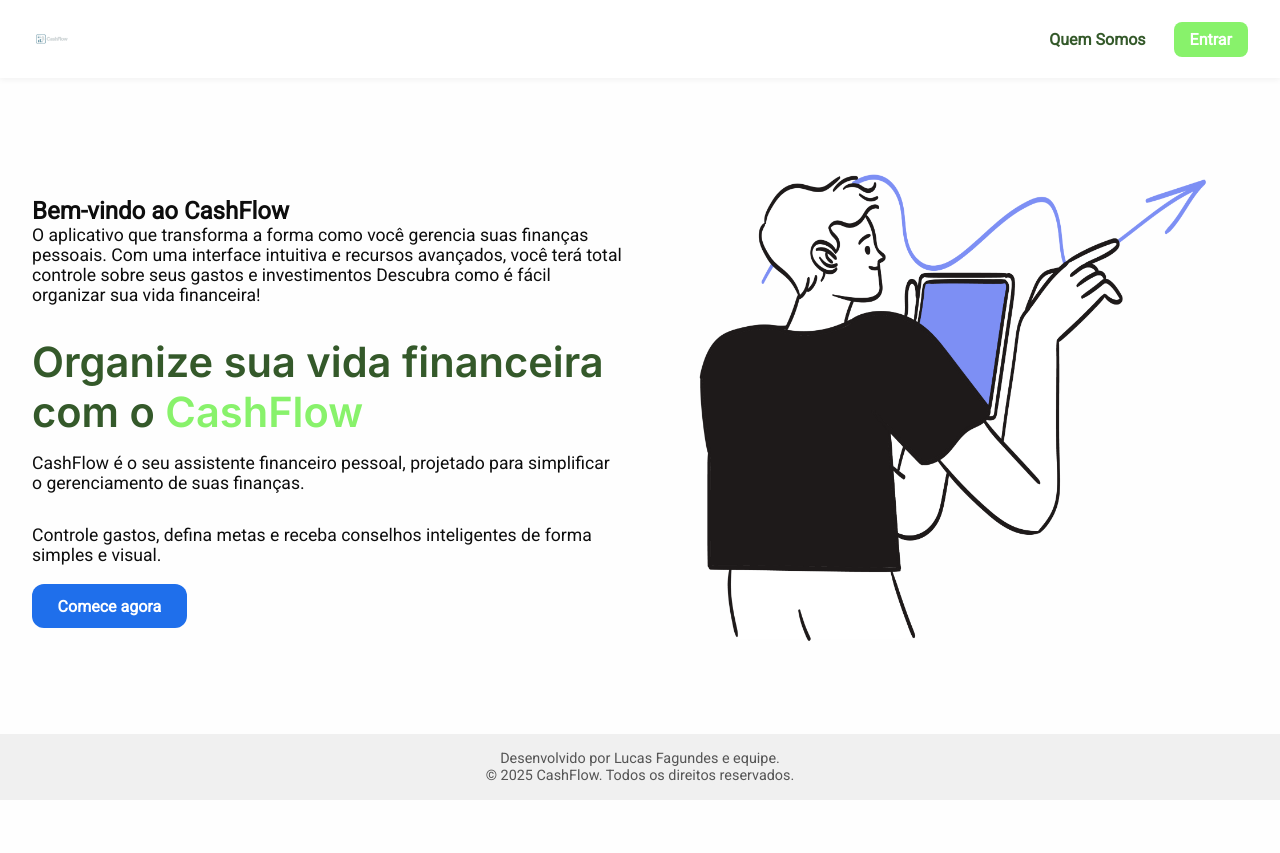
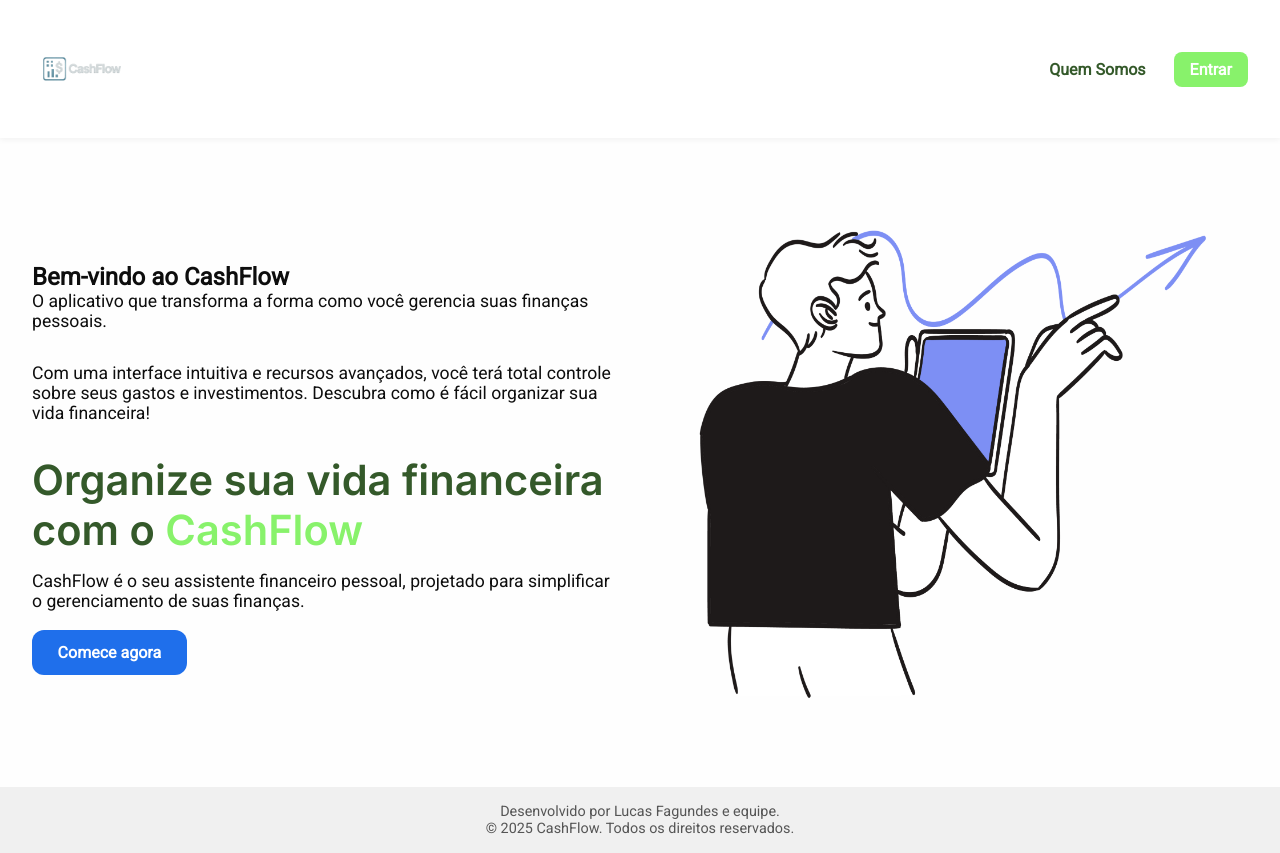
Before and after one commit to Lucaaasxb/Projeto-Integrador, a plain HTML site: page index.html in a window 1280 px wide. Before the commit the page ends 800 px from the top, so only its background shows below. Drawn offline with nearby package versions, Linux system fonts and the light colour scheme.

Commit message:
Ajustar tamanho da logo e adicionar botão de voltar na página de login

```diff
--- a/css/index.css
+++ b/css/index.css
@@ -36,7 +36,8 @@ body {
 }
 
 .logo {
-  height: 40px;
+  height: 100px;
+  width: 100px;
 }
 
 .navbar nav a {
--- a/index.html
+++ b/index.html
@@ -20,13 +20,11 @@
   <main class="hero">
     <section class="texto">
       <h2>Bem-vindo ao CashFlow</h2>
-      <p>O aplicativo que transforma a forma como você gerencia suas finanças pessoais.
-      Com uma interface intuitiva e recursos avançados, você terá total controle sobre seus gastos e investimentos
-      Descubra como é fácil organizar sua vida financeira!</p>
+      <p>O aplicativo que transforma a forma como você gerencia suas finanças pessoais.</p>
+      <p>Com uma interface intuitiva e recursos avançados, você terá total controle sobre seus gastos e investimentos. Descubra como é fácil organizar sua vida financeira!</p>
       <h1>Organize sua vida financeira com o <span>CashFlow</span></h1>
       <p>CashFlow é o seu assistente financeiro pessoal, projetado para simplificar o gerenciamento de suas finanças.</p>
 
-      <p>Controle gastos, defina metas e receba conselhos inteligentes de forma simples e visual.</p>
       <a href="login.html" class="cta">Comece agora</a>
     </section>
     <section class="imagem">
```
Also changed, not shown: login.html (+8 -0 lines).
